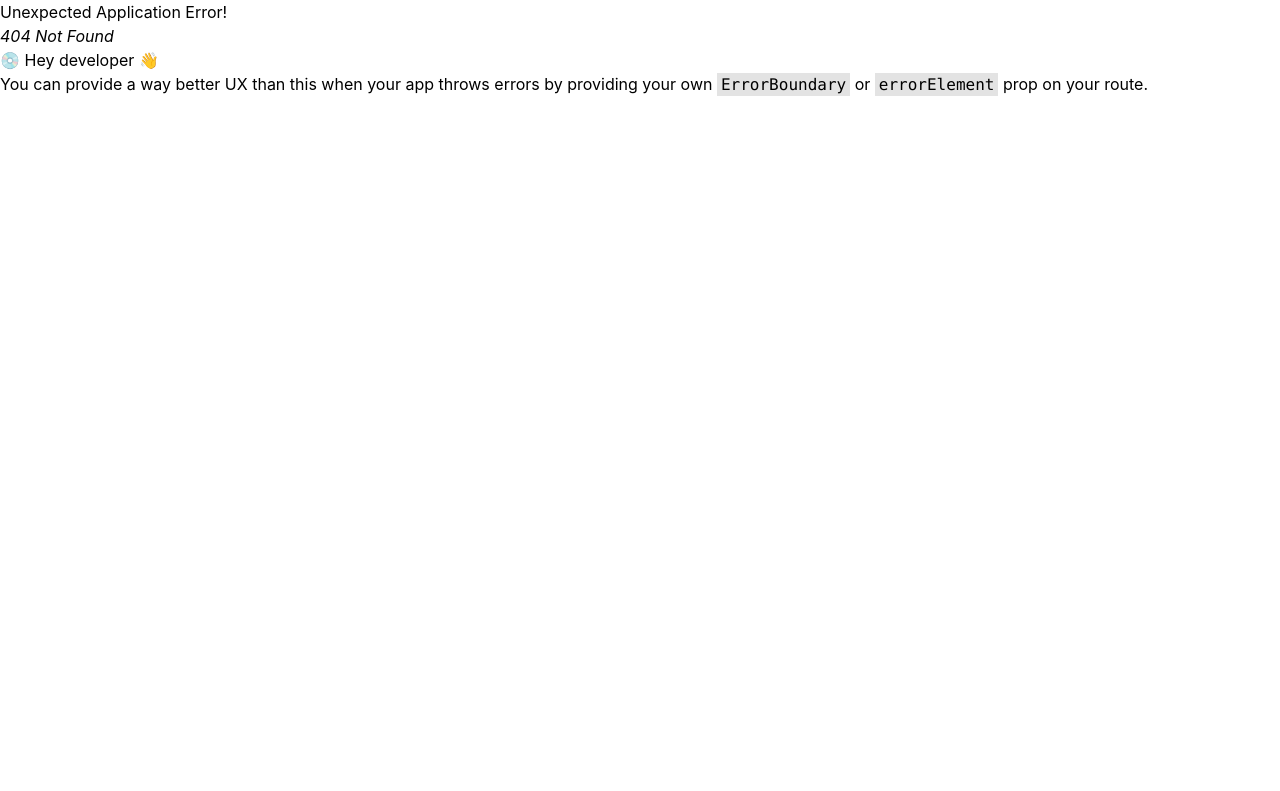
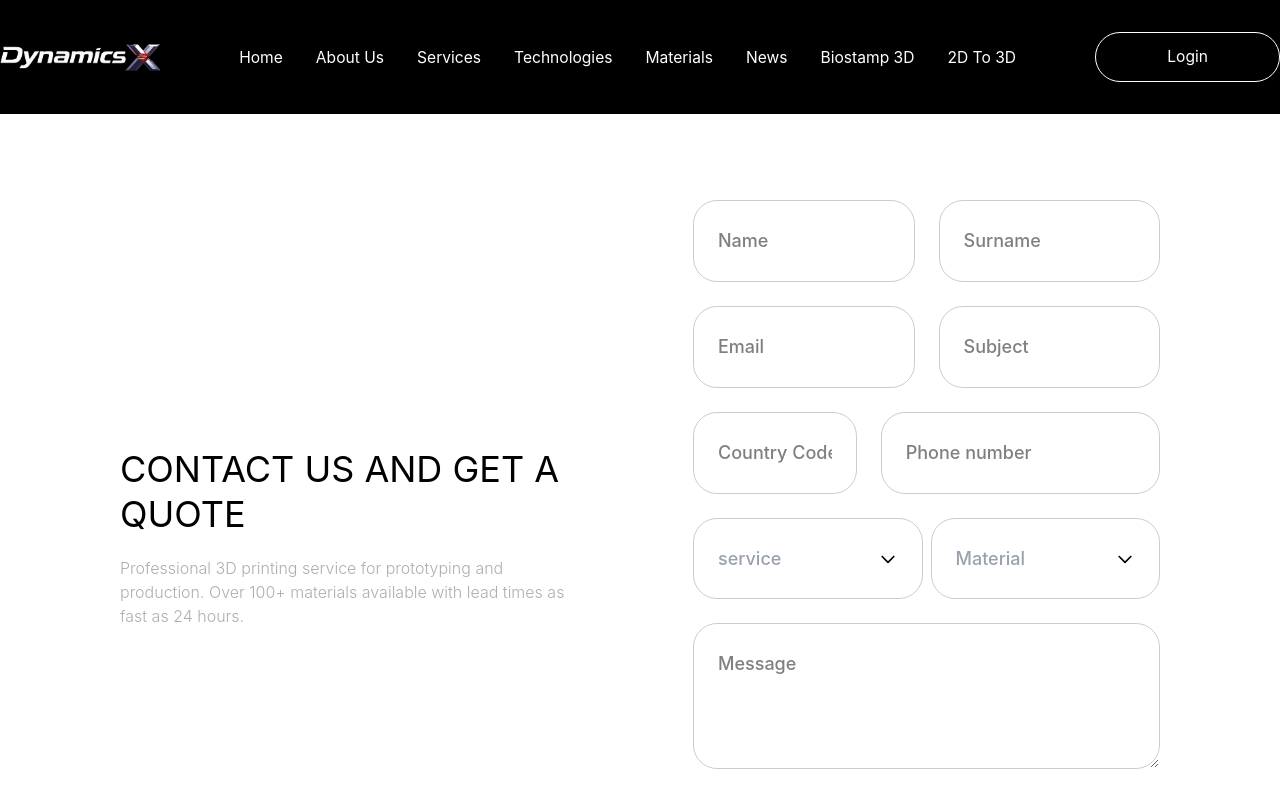
Before and after one commit to alimuzzaman-zamaddar/dynamic-x-project, a React (Vite) app: page /upload-design in a window 1280 px wide. Before the commit this address had no page. Shown: the top 791 px of the page. Built offline with nearby package versions, Linux system fonts and the light colour scheme.

Commit message:
feat:complete the uploaddesign page

```diff
--- a/src/components/CommonComponents/Contact.jsx
+++ b/src/components/CommonComponents/Contact.jsx
@@ -42,7 +42,7 @@ const Contact = ({
       <Container>
         <div className="flex xl:flex-row flex-col justify-between gap-x-26.5 items-center">
           <div className="xl:max-w-162 w-full">
-            <h2 className=" leading-[123%] lg:text-4xl text-2xl font-semibold text-black pb-5">
+            <h2 className=" leading-[123%] lg:text-4xl text-2xl font-normal text-black pb-5">
               {title}
             </h2>
             <span className="text-black/50 opacity-64 xl:text-base text-sm font-light leading-[133%]">
--- a/src/components/PagesComponent/Material/MaterialContact.jsx
+++ b/src/components/PagesComponent/Material/MaterialContact.jsx
@@ -63,7 +63,7 @@ const MaterialContact = ({
       <Container>
         <div className="flex xl:flex-row flex-col justify-between gap-x-26.5 items-center">
           <div className="xl:max-w-162 w-full">
-            <h2 className=" leading-[123%] lg:text-4xl text-2xl font-semibold text-black pb-5">
+            <h2 className=" leading-[123%] lg:text-4xl text-2xl font-normal text-black pb-5">
               {title}
             </h2>
             <span className="text-black/50 opacity-64 xl:text-base text-sm font-light leading-[133%]">
--- a/src/components/PagesComponent/Material/MaterialProduct.jsx
+++ b/src/components/PagesComponent/Material/MaterialProduct.jsx
@@ -123,7 +123,7 @@ export default function MaterialsPage() {
     <section id="materials" className="xl:mt-45 mt-25">
       <Container>
         <div className="flex flex-row  justify-between">
-          <h2 className="lg:text-[48px] text-2xl font-semibold text-black pb-5">Materials</h2>
+          <h2 className="lg:text-[36px] text-2xl font-semibold text-black pb-5">Materiali</h2>
         </div>
         <ul className="grid justify-between lg:gap-8 gap-4 grid-cols-1 sm:grid-cols-2 lg:grid-cols-3">
           {materials.map((material, idx) => {
--- a/src/pages/Uploaddesign.jsx
+++ b/src/pages/Uploaddesign.jsx
@@ -1,9 +1,146 @@
-import React from 'react'
+import React from "react";
+import Container from "../shared/Container";
+import CustomDropdown from "../components/CustomComponents/CustomDropDown";
 
-const Uploaddesign = () => {
+const Uploaddesign = ({
+  title = "CONTACT US AND GET A QUOTE",
+  description = "Professional 3D printing service for prototyping and production. Over 100+ materials available with lead times as fast as 24 hours.",
+}) => {
+  const handleSubmit = e => {
+    e.preventDefault();
+  };
+
+  const materialOptions = [
+    { value: "abs-gf-fdm", label: "ABS-GF FDM" },
+    { value: "abs-fdm", label: "ABS FDM" },
+    { value: "asa-fdm", label: "ASA FDM" },
+    { value: "asa-cf-fdm", label: "ASA-CF FDM" },
+    { value: "pcfdm", label: "PCFDM" },
+    { value: "pet-cf-fdm", label: "PET-CFFDM" },
+    { value: "pa6-cf-fdm", label: "PA6-CF FDM" },
+    { value: "pa6-gf-fdm", label: "PA6-GF FDM" },
+    { value: "petg-fdm", label: "PETG FDM" },
+    { value: "petg-cf-fdm", label: "PETG-CF FDM" },
+    { value: "pla-aero-fdm", label: "PLA Aero FDM" },
+    { value: "pla-fdm", label: "PLA FDM" },
+    { value: "resina-per-prototipi-visivi-sla", label: "Resina per prototipi visivi (SLA)" },
+    { value: "resina-rigida-alta-prestazione-sla", label: "Resina rigida alta prestazione (SLA)" },
+    { value: "tpe-fdm", label: "TPE FDM" },
+    { value: "tpu-fdm", label: "TPU FDM" },
+    { value: "resina-castable-sla", label: "Resina castable (SLA)" },
+    { value: "resina-dentale-sla", label: "Resina dentale (SLA)" },
+  ];
+
+  const serviceOptions = [
+    {
+      value: "high-precision-3d-printing",
+      label: "High-Precision 3D Printing",
+    },
+    {
+      value: "advanced-3d-modelling",
+      label: "Advanced 3D Modelling & Engineering",
+    },
+    {
+      value: "ready-to-order-catalogs",
+      label: "Ready-to-Order Specialized Catalogs",
+    },
+    {
+      value: "technical-consulting",
+      label: "Technical Consulting & Material Expertise",
+    },
+    {
+      value: "2d-to-3d-conversion",
+      label: "2D-to-3D Conversion & Digital Reconstruction",
+    },
+    {
+      value: "3d-scanning-reverse-engineering",
+      label: "Professional 3D Scanning & Reverse Engineering",
+    },
+  ];
+
   return (
-    <div>Uploaddesign</div>
-  )
-}
+    <section className="h-auto lg:pt-50 py-8 w-full">
+      <Container>
+        <div className="flex xl:flex-row flex-col justify-between gap-x-26.5 items-center">
+          <div className="xl:max-w-162 w-full">
+            <h2 className=" leading-[123%] lg:text-4xl text-2xl font-normal text-black pb-5">
+              {title}
+            </h2>
+            <span className="text-black/50 opacity-64 xl:text-base text-sm font-light leading-[133%]">
+              {description}
+            </span>
+          </div>
 
-export default Uploaddesign
+          <form
+            className="flex flex-col w-full relative gap-y-6 xl:pt-0 pt-5"
+            onSubmit={handleSubmit}
+          >
+            <div className="flex flex-col gap-y-6">
+              <div className="flex flex-row gap-x-6 items-center">
+                <input type="text" placeholder="Name" className="common-input" />
+                <input
+                  type="text"
+                  placeholder="Surname"
+                  className="common-input"
+                />
+              </div>
+              <div className="flex sm:flex-row flex-col w-full gap-x-6 items-center">
+                <input type="email" placeholder="Email" className="common-input" />
+                <input type="text" placeholder="Subject" className="common-input" />
+              </div>
+
+              <div className="flex sm:flex-row flex-col w-full gap-x-6 items-center">
+                <input
+                  type="text"
+                  placeholder="Country Code"
+                  className="common-input sm:w-[55%] w-full xl:mb-0 mb-5"
+                />
+                <input
+                  type="text"
+                  placeholder="Phone number"
+                  className="common-input"
+                />
+              </div>
+              <div className="flex gap-2">
+                <CustomDropdown
+                  options={serviceOptions}
+                  placeholder=" service"
+                  onChange={value => console.log("Selected:", value)}
+                />
+                <CustomDropdown
+                  options={materialOptions}
+                  placeholder="Material"
+                  onChange={value => console.log("Selected:", value)}
+                />
+
+              </div>
+
+
+
+              <textarea
+                placeholder="Message"
+                className="common-input min-h-[146px]"
+              />
+            </div>
+
+            <button
+              className="
+              h-auto w-full flex bg-black text-white items-center justify-center
+              rounded-3xl xl:py-6 py-3 cursor-pointer
+              border border-transparent
+              hover:border-solid hover:bg-transparent hover:border-black hover:text-black
+              ease-in-out duration-500
+              text-lg leading-[177%] font-medium capitalize
+            "
+              type="submit"
+            >
+              submit
+            </button>
+          </form>
+        </div>
+      </Container>
+    </section>
+  );
+};
+
+export default Uploaddesign;
--- a/src/router/router.jsx
+++ b/src/router/router.jsx
@@ -5,6 +5,7 @@ import ComingSoon from "../pages/ComingSoonPage";
 import TechnologyDetailsPage from "../pages/TechnologyDetailsPage";
 import CategoryDetailsPage from "../pages/CategoryDetailsPage";
 import AllMaterials from "../pages/AllMaterials";
+import Uploaddesign from "../pages/Uploaddesign";
 import { StampaPage } from "../pages/StampaPage";
 
 const router = createBrowserRouter([
@@ -21,8 +22,8 @@ const router = createBrowserRouter([
         element: <AllMaterials />,
       },
       {
-        path: "/allmaterials",
-        element: <AllMaterials />,
+        path: "/upload-design",
+        element: <Uploaddesign />,
       },
       {
         path: "/service/:category",
```
